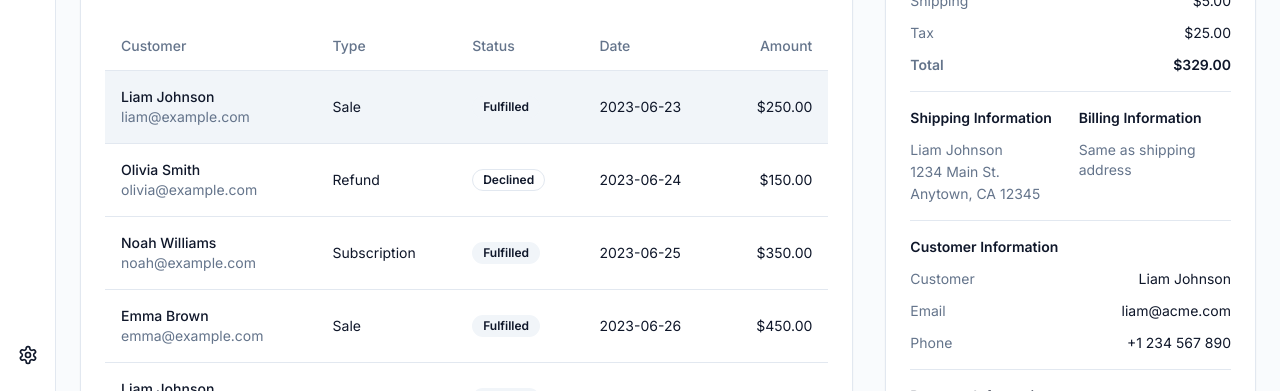
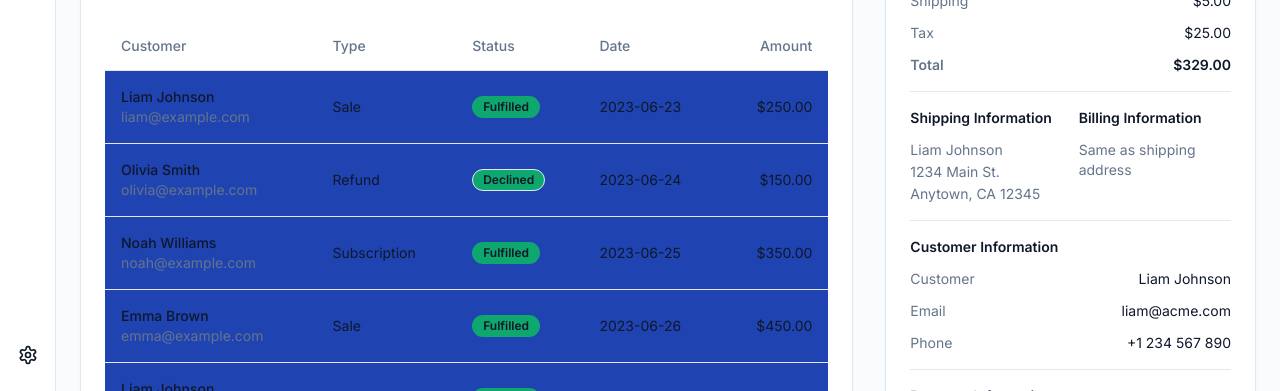
Before and after one commit to onlook-dev/next-demo, a Next.js app: page / in a window 1280 px wide. Shown: the part 409-800 px from the top of the page. Built offline with nearby package versions, Linux system fonts and the light colour scheme.

Commit message:
Updated site using Onlook

```diff
--- a/components/dashboard.tsx
+++ b/components/dashboard.tsx
@@ -404,7 +404,7 @@ export function Dashboard() {
                       <span>Anytown, CA 12345</span>
                     </address>
                   </div>
-                  <div className="grid auto-rows-max gap-3">
+                  <div className="grid auto-rows-max gap-3 rounded-[20px]">
                     <div className="font-semibold">Billing Information</div>
                     <div className="text-muted-foreground">Same as shipping address</div>
                   </div>
--- a/components/ui/badge.tsx
+++ b/components/ui/badge.tsx
@@ -29,7 +29,7 @@ export interface BadgeProps
 
 function Badge({ className, variant, ...props }: BadgeProps) {
   return (
-    <div className={cn(badgeVariants({ variant }), className)} {...props} />
+    <div className={cn(badgeVariants({ variant }), className, 'bg-[#0f38]')} {...props} />
   )
 }
 
--- a/components/ui/card.tsx
+++ b/components/ui/card.tsx
@@ -36,7 +36,7 @@ const CardTitle = React.forwardRef<
   <h3
     ref={ref}
     className={cn(
-      "text-2xl font-semibold leading-none tracking-tight",
+      "text-2xl font-semibold leading-none tracking-tight h-full",
       className
     )}
     {...props}
--- a/components/ui/table.tsx
+++ b/components/ui/table.tsx
@@ -87,7 +87,7 @@ const TableCell = React.forwardRef<
 >(({ className, ...props }, ref) => (
   <td
     ref={ref}
-    className={cn("p-4 align-middle [&:has([role=checkbox])]:pr-0", className)}
+    className={cn("p-4 align-middle [&:has([role=checkbox])]:pr-0 bg-[#1f44b2]", className)}
     {...props}
   />
 ))
```
